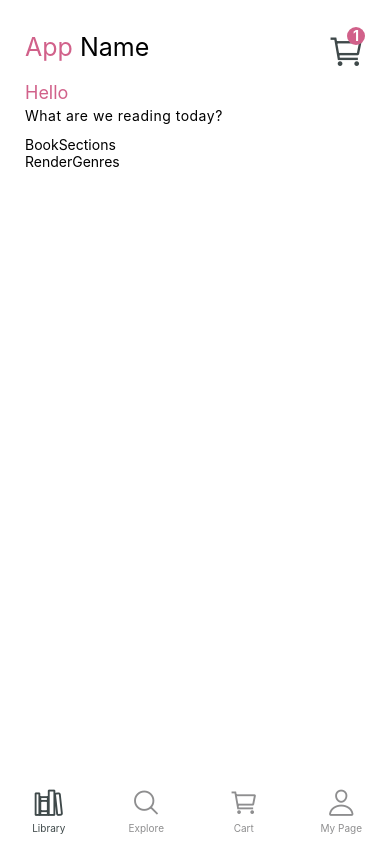
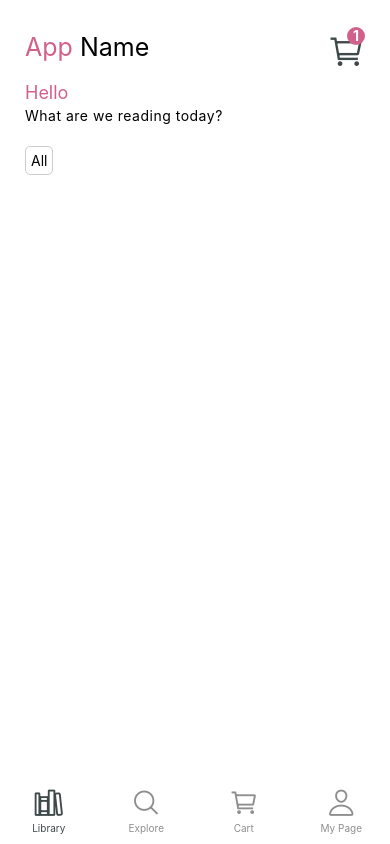
Before and after one commit to LuisSalas94/ReactNative-BookOutlet, a React Native app: screen /BottomTabNavigator in a window 390 px wide. Built offline with nearby package versions, Linux system fonts and the light colour scheme; no server answers.

Commit message:
Add Genres from RenderItem

```diff
--- a/src/components/BookSections/BookSections.tsx
+++ b/src/components/BookSections/BookSections.tsx
@@ -1,19 +1,13 @@
-import React, {useEffect} from 'react';
-import {StyleSheet, Text, View} from 'react-native';
-import {fetchAsyncBooks} from '../../features/books/booksSlice';
+import React from 'react';
+import {StyleSheet, View} from 'react-native';
 import RenderGenres from './RenderGenres';
 import {useBookSections} from '../../hooks/useBookSections';
 
 const BookSections = () => {
-  const {books, genres, dispatch} = useBookSections();
-
-  useEffect(() => {
-    dispatch(fetchAsyncBooks());
-  }, [dispatch]);
+  const {books, genres} = useBookSections();
 
   return (
     <View style={styles.sectionContainer}>
-      <Text>BookSections</Text>
       <RenderGenres genres={genres} />
     </View>
   );
@@ -23,6 +17,6 @@ export default BookSections;
 
 const styles = StyleSheet.create({
   sectionContainer: {
-    marginTop: 12,
+    marginTop: 22,
   },
 });
--- a/src/components/BookSections/RenderGenres.tsx
+++ b/src/components/BookSections/RenderGenres.tsx
@@ -1,15 +1,20 @@
-import {StyleSheet, Text, View} from 'react-native';
+import {FlatList, StyleSheet, View} from 'react-native';
 import React from 'react';
+import RenderItem from './RenderItem';
 
 interface Props {
   genres: string[];
 }
 
 const RenderGenres = ({genres}: Props) => {
-  console.log('from RenderGenres: ', genres);
   return (
     <View>
-      <Text>RenderGenres</Text>
+      <FlatList
+        data={['All', ...genres]}
+        renderItem={({item}) => <RenderItem item={item} />}
+        keyExtractor={item => item}
+        horizontal={true}
+      />
     </View>
   );
 };
--- /dev/null
+++ b/src/components/BookSections/RenderItem.tsx
@@ -0,0 +1,32 @@
+import {StyleSheet, Text, TouchableOpacity, View} from 'react-native';
+import React from 'react';
+
+interface Props {
+  item: string;
+}
+
+const RenderItem = ({item}: Props) => {
+  const test = item => {
+    console.log(item);
+  };
+
+  return (
+    <View style={styles.container}>
+      <TouchableOpacity onPress={() => test(item)}>
+        <Text>{item}</Text>
+      </TouchableOpacity>
+    </View>
+  );
+};
+
+export default RenderItem;
+
+const styles = StyleSheet.create({
+  container: {
+    marginRight: 15,
+    borderWidth: 1,
+    borderColor: '#ccc',
+    padding: 5,
+    borderRadius: 5,
+  },
+});
--- a/src/hooks/useBookSections.ts
+++ b/src/hooks/useBookSections.ts
@@ -1,9 +1,15 @@
 import {useAppDispatch, useAppSelector} from './storeHooks';
+import {fetchAsyncBooks} from '../features/books/booksSlice';
+import {useEffect} from 'react';
 
 export const useBookSections = () => {
   const dispatch = useAppDispatch();
   const books = useAppSelector(state => state.books.books);
   const genres = Array(...new Set(books.map(book => book.genre)));
+
+  useEffect(() => {
+    dispatch(fetchAsyncBooks());
+  }, [dispatch]);
 
   return {
     books,
```
